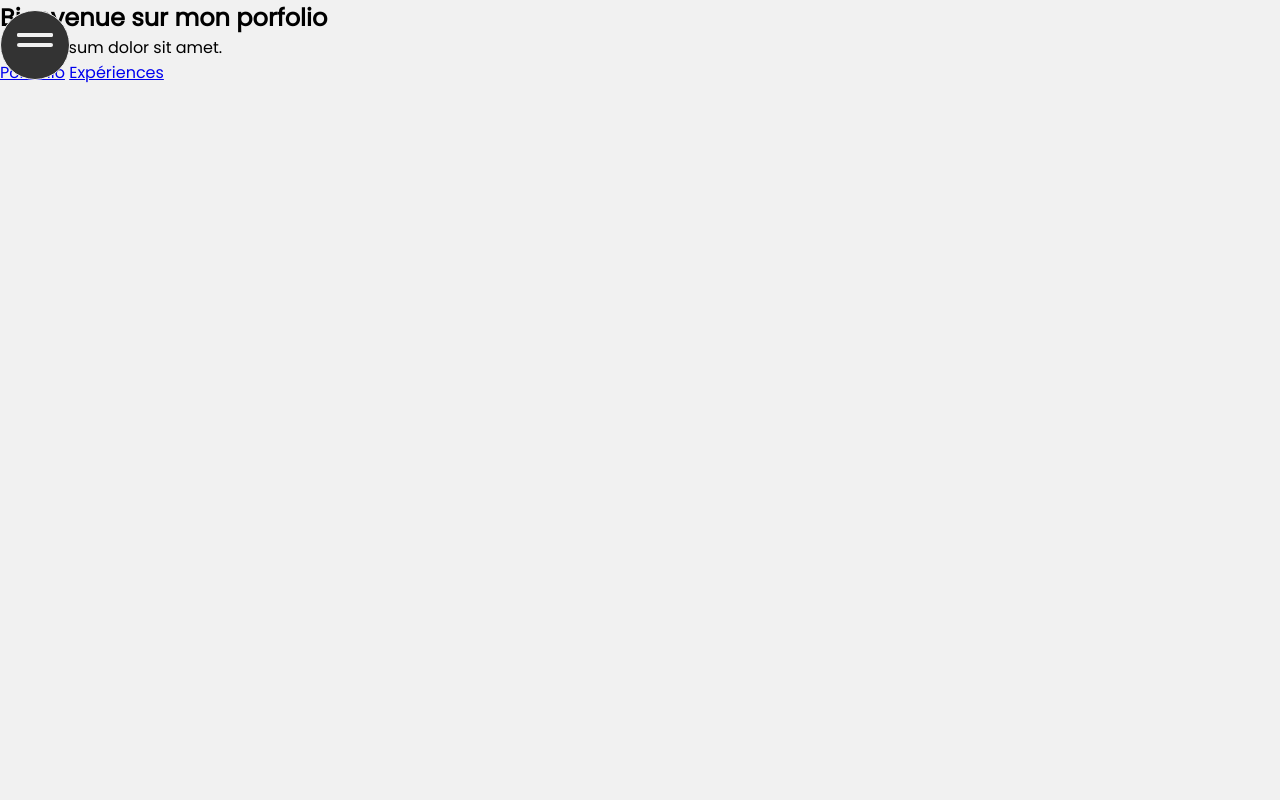
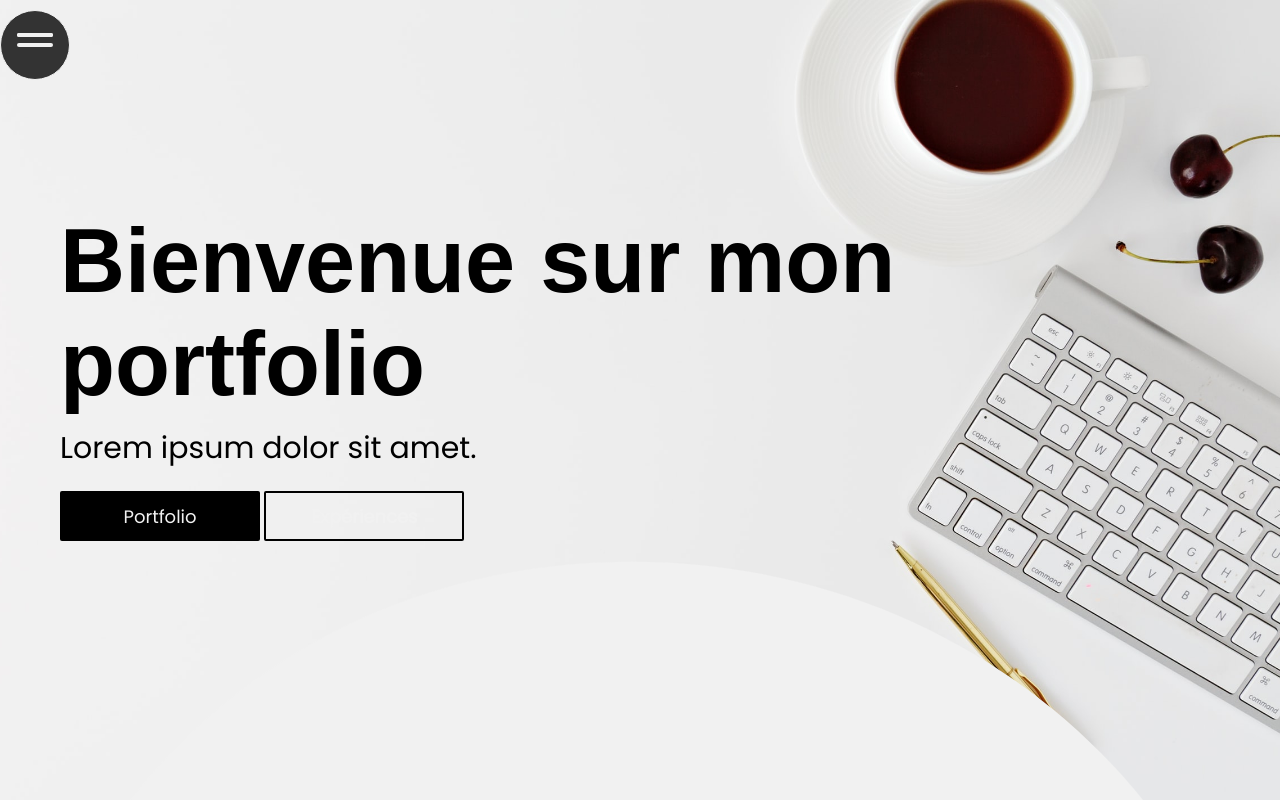
Before and after one commit to f-ghalous/PortfolioFairouz, a plain HTML site: page index.html in a window 1280 px wide. Shown: the top 800 px of the page. Drawn offline with Linux system fonts and the light colour scheme.

Commit message:
erreur dans le html que j'ai corrigé

```diff
--- a/index.html
+++ b/index.html
@@ -82,19 +82,40 @@
     </nav>
     <!-- Section Acceuil -->
     <section class="accueil" id="acceuil">
-        <h1>Bienvenue sur mon porfolio</h1>
-    </section>
-    <p class="txt-animation">Lorem ipsum dolor sit amet.</p>
-    <a href="#" class="btn-acc btn-acc1">Portfolio</a>
-    <a href="#" class="btn-acc btn-acc2">Expériences</a>
-  <div class="item1"></div>
-  <div class="item2"></div>
-  <div class="item3"></div>
-  <div class="item4"></div>
-  <div class="item5"></div>
-  <div class="item6"></div>
+        <h1>Bienvenue sur mon portfolio</h1>
 
-  <script src="app.js"></script>
+        <p class="txt-animation">Lorem ipsum dolor sit amet.</p>
+        <a href="#" class="btn-acc btn-acc1">Portfolio</a>
+        <a href="#" class="btn-acc btn-acc2">Expériences</a>
+
+        <div class="medias">
+            <a href="https://github.com" target="blank">
+                <div class="media media1">
+                    <img src="ressources/github.svg" alt="github icone" class="icone-medias">
+                </div>
+            </a>
+            <a href="https://linkedin.com" target="blank">
+                <div class="media media2">
+                    <img src="ressources/linkedin.svg" alt="linkedin icone" class="icone-medias">
+                </div>
+            </a>
+            <a href="https://twitter.com" target="blank">
+                <div class="media media3">
+                    <img src="ressources/twitter.svg" alt="twitter icone" class="icone-medias">
+                </div>
+            </a>
+        </div>
+    <a href="#">
+        <div class="btn-rond">
+            <img src="Ressources/arrowDown.svg" alt="logo fleche bas" class="logo-btn-rond-acc">
+        </div>
+    </a>
+</section>
+
+
+  <script src="app.js">
+
+  </script>
 
 </body>
 </html>
--- a/style.css
+++ b/style.css
@@ -184,3 +184,49 @@ body {
         transition: bottom 300ms ease, transform 300ms ease;
     }
 }
+/* -----------------------------Acceuil----------------------------------------------------------*/
+.accueil {
+    background: url(Ressources/accueil.jpg);
+    background-repeat: no-repeat;
+    background-size: cover;
+    background-position: right;
+    height: 100vh;
+    min-height: 900px;
+    width: calc(100% -300px);
+    position:relative;
+    margin-left: auto;
+}
+h1 {
+    font-size: 90px;
+    font-family: 'Abril Ftface', sans-serif;
+    margin: 0 60px;
+    padding-top: 210px;
+}
+.txt-animation {
+    font-size: 30px;
+    margin: 10px 0 10px 60px;
+}
+.btn-acc {
+    display: inline-flex;
+    width: 200px;
+    height: 50px;
+    text-decoration: none;
+    background: #000;
+    justify-content: center;
+    align-items: center;
+    color:#f1f1f1;
+    margin:10px 0 0 0;
+    border-radius: 2px;
+    font-size: 18px;
+
+
+}
+.btn-acc1 {
+   margin:10px 0 0 60px;
+
+}
+.btn-acc2 {
+    background: transparent;
+    border: 2px solid black;
+    font-weight: 700;
+}
```
